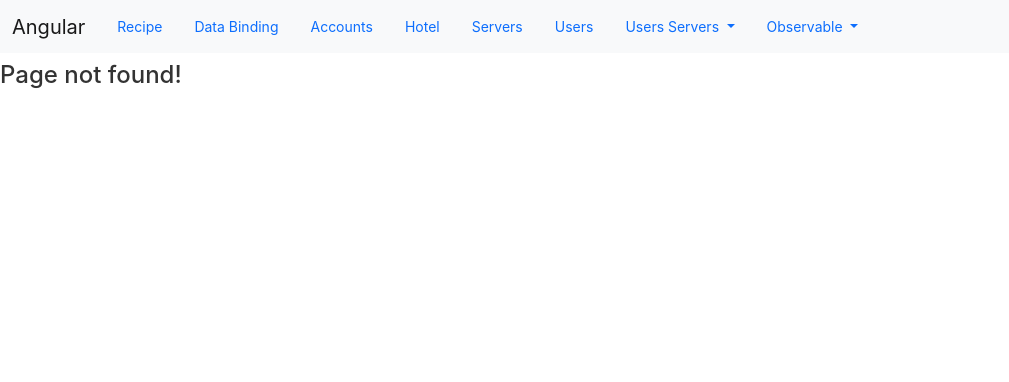
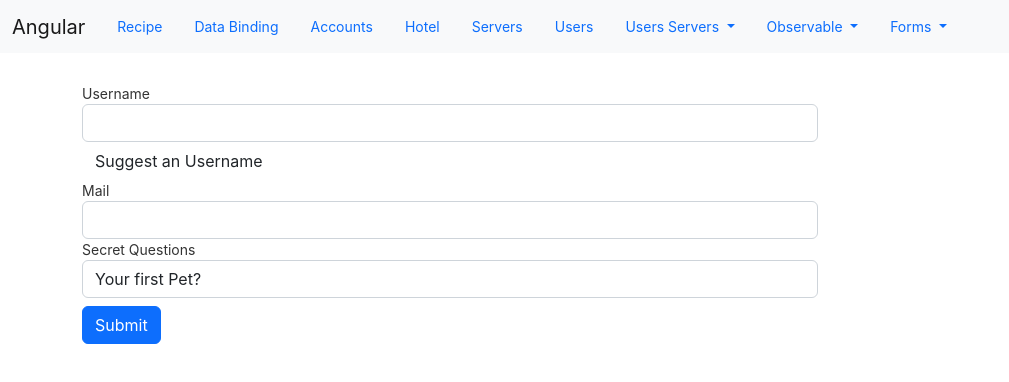
Before and after one commit to TraianAlex/ang1, an Angular app: page /forms in a window 1280 px wide. Before the commit this address led to /not-found. Shown: the top 382 px of the page, without its empty margins (0-1009 px from the left). Built offline with nearby package versions, Linux system fonts and the light colour scheme.

Commit message:
forms start

```diff
--- a/src/app/app-routing.module.ts
+++ b/src/app/app-routing.module.ts
@@ -23,6 +23,7 @@ import { FoodRecipesComponent } from './recipes/food-recipes/food-recipes.compon
 import { ObservableComponent } from './observable/observable.component';
 import { ObsHomeComponent } from './observable/obs-home/obs-home.component';
 import { ObsUserComponent } from './observable/obs-user/obs-user.component';
+import { FormsComponent } from './forms/forms.component';
 
 const appRoutes: Routes = [
   { path: '', redirectTo: 'recipes', pathMatch: 'full' },
@@ -51,6 +52,7 @@ const appRoutes: Routes = [
       { path: 'user/:id', component: ObsUserComponent },
     ],
   },
+  { path: 'forms', component: FormsComponent },
   {
     path: 'users-servers/users',
     component: UsersComponent2,
--- a/src/app/app.module.ts
+++ b/src/app/app.module.ts
@@ -49,6 +49,7 @@ import { RecipeStartComponent } from './recipes/food-recipes/recipe-start/recipe
 import { ObservableComponent } from './observable/observable.component';
 import { ObsHomeComponent } from './observable/obs-home/obs-home.component';
 import { ObsUserComponent } from './observable/obs-user/obs-user.component';
+import { FormsComponent } from './forms/forms.component';
 
 @NgModule({
   declarations: [
@@ -97,6 +98,7 @@ import { ObsUserComponent } from './observable/obs-user/obs-user.component';
     ObservableComponent,
     ObsHomeComponent,
     ObsUserComponent,
+    FormsComponent,
   ],
   imports: [BrowserModule, AppRoutingModule, FormsModule],
   providers: [
--- /dev/null
+++ b/src/app/forms/forms.component.html
@@ -0,0 +1,27 @@
+<div class="container">
+  <div class="row">
+    <div class="col-xs-12 col-sm-10 col-md-8 col-sm-offset-1 col-md-offset-2">
+      <form>
+        <div id="user-data">
+          <div class="form-group">
+            <label for="username">Username</label>
+            <input type="text" id="username" class="form-control" />
+          </div>
+          <button class="btn btn-default" type="button">Suggest an Username</button>
+          <div class="form-group">
+            <label for="email">Mail</label>
+            <input type="email" id="email" class="form-control" />
+          </div>
+        </div>
+        <div class="form-group">
+          <label for="secret">Secret Questions</label>
+          <select id="secret" class="form-control">
+            <option value="pet">Your first Pet?</option>
+            <option value="teacher">Your first teacher?</option>
+          </select>
+        </div>
+        <button class="btn btn-primary mt-2" type="submit">Submit</button>
+      </form>
+    </div>
+  </div>
+</div>
--- /dev/null
+++ b/src/app/forms/forms.component.scss
@@ -0,0 +1,3 @@
+.container {
+  margin-top: 30px;
+}
--- /dev/null
+++ b/src/app/forms/forms.component.ts
@@ -0,0 +1,16 @@
+import { Component, OnInit } from '@angular/core';
+
+@Component({
+  selector: 'app-forms',
+  templateUrl: './forms.component.html',
+  styleUrls: ['./forms.component.scss'],
+})
+export class FormsComponent implements OnInit {
+  constructor() {}
+
+  ngOnInit(): void {}
+
+  suggestUserName() {
+    const suggestedName = 'Superuser';
+  }
+}
--- a/src/app/header-app/header-app.component.html
+++ b/src/app/header-app/header-app.component.html
@@ -99,6 +99,29 @@
             </li>
           </ul>
         </li>
+        <li class="nav-item dropdown">
+          <a
+            class="nav-link dropdown-toggle"
+            href="#"
+            id="navbarDropdown"
+            role="button"
+            data-bs-toggle="dropdown"
+            aria-expanded="false"
+          >
+            Forms
+          </a>
+          <ul class="dropdown-menu" aria-labelledby="navbarDropdown">
+            <li>
+              <a
+                class="dropdown-item"
+                routerLinkActive="active"
+                [routerLinkActiveOptions]="{ exact: true }"
+                routerLink="/forms"
+                >Template Driven</a
+              >
+            </li>
+          </ul>
+        </li>
       </ul>
     </div>
   </div>
```
Also changed, not shown: 1 other file (tests, documents, lock files or other folders).
